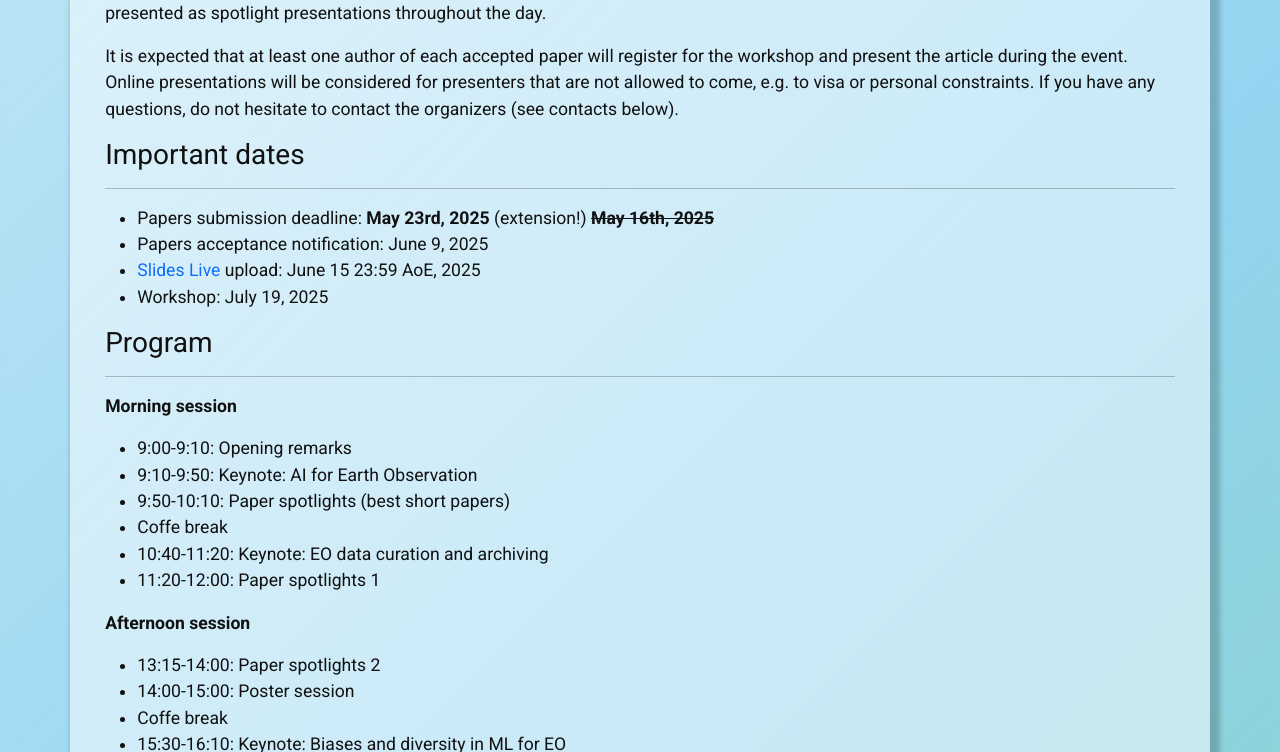
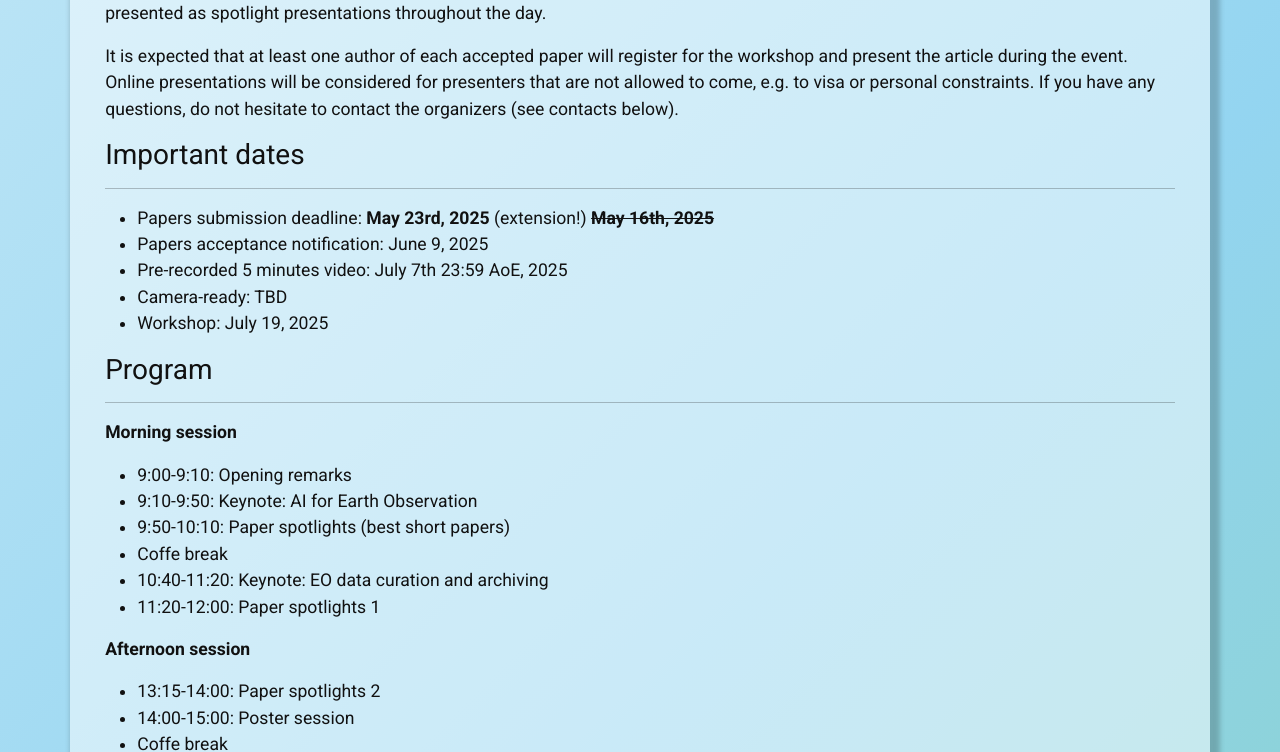
Before and after one commit to TerraBytes-Workshop/terrabytes-workshop.github.io, a Jekyll site: the page built from index.md, in a window 1280 px wide and 900 px high, scrolled down 2175 px, cut to the strip 0-752 px from the top of the window. Built offline with Jekyll 4.4.1, drawn with Linux system fonts in a browser that asks for light colours; nearby versions of some CDN libraries.

Commit message:
Update deadlines based on ICML workshop chairs info

```diff
--- a/index.md
+++ b/index.md
@@ -74,7 +74,8 @@ It is expected that at least one author of each accepted paper will register for
 
 * Papers submission deadline: **May 23rd, 2025** (extension!) ~~**May 16th, 2025**~~
 * Papers acceptance notification: June 9, 2025
-* [Slides Live](https://wiki.eventhosts.cc/reference/slideslive-email) upload: June 15 23:59 AoE, 2025
+* Pre-recorded 5 minutes video: July 7th 23:59 AoE, 2025
+* Camera-ready: TBD
 * Workshop: July 19, 2025
 
 <h3 id="schedule">Program</h3>
```
